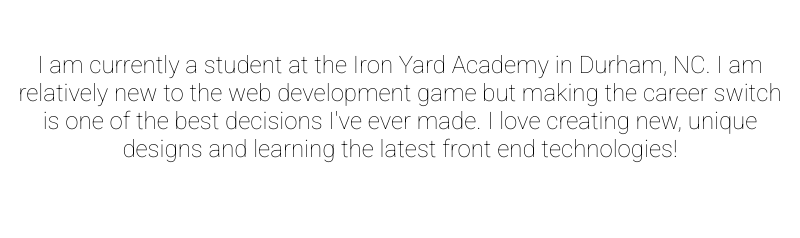
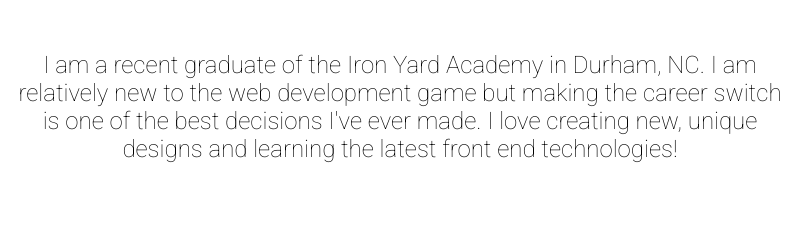
Before and after one commit to tylerberry4/tylerberry4, a plain HTML site: page index.html in a window 1280 px wide. Shown: the part 2797-3035 px from the top of the page, 240-1040 px from the left. Drawn offline with Linux system fonts and the light colour scheme; a web font is replaced by a local one.

Commit message:
Changed about me

```diff
--- a/index.html
+++ b/index.html
@@ -145,7 +145,7 @@
    			<img src="https://avatars3.githubusercontent.com/u/6550704?v=1&s=460" class="photo">
 
 
-   			<p>I am currently a student at the Iron Yard Academy in Durham, NC. I am relatively new to the web development game but making the career switch is one of the best decisions I've ever made. I love creating new, unique designs and learning the latest front end technologies!</p>
+   			<p>I am a recent graduate of the Iron Yard Academy in Durham, NC. I am relatively new to the web development game but making the career switch is one of the best decisions I've ever made. I love creating new, unique designs and learning the latest front end technologies!</p>
 
    			<a href="https://www.facebook.com/profile.php?id=12330099"><img src="http://i.imgur.com/L58jIUy.png" class="icon"></a>
    			<a href="https://github.com/tylerberry4"><img src="http://i.imgur.com/F6Aq4xg.png" class="icon"></a>
```
